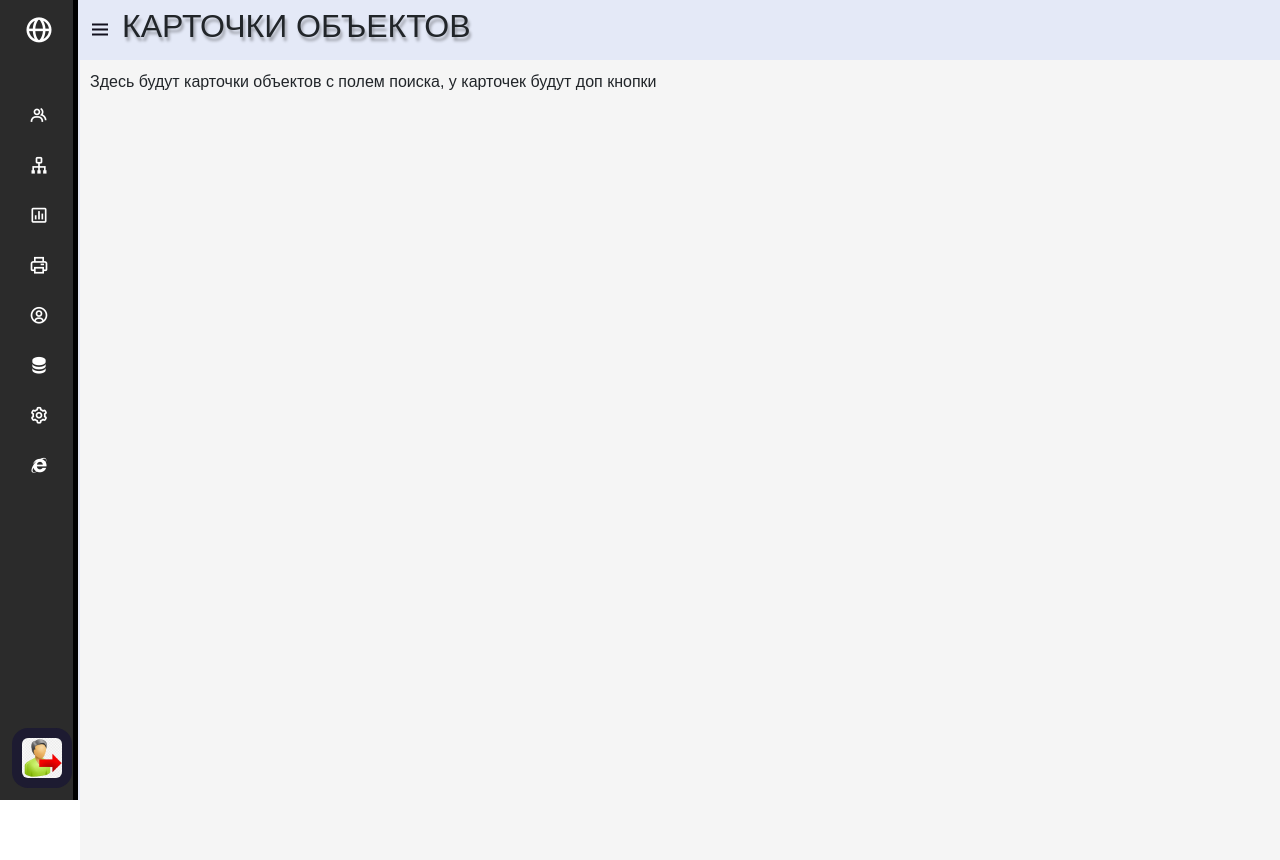
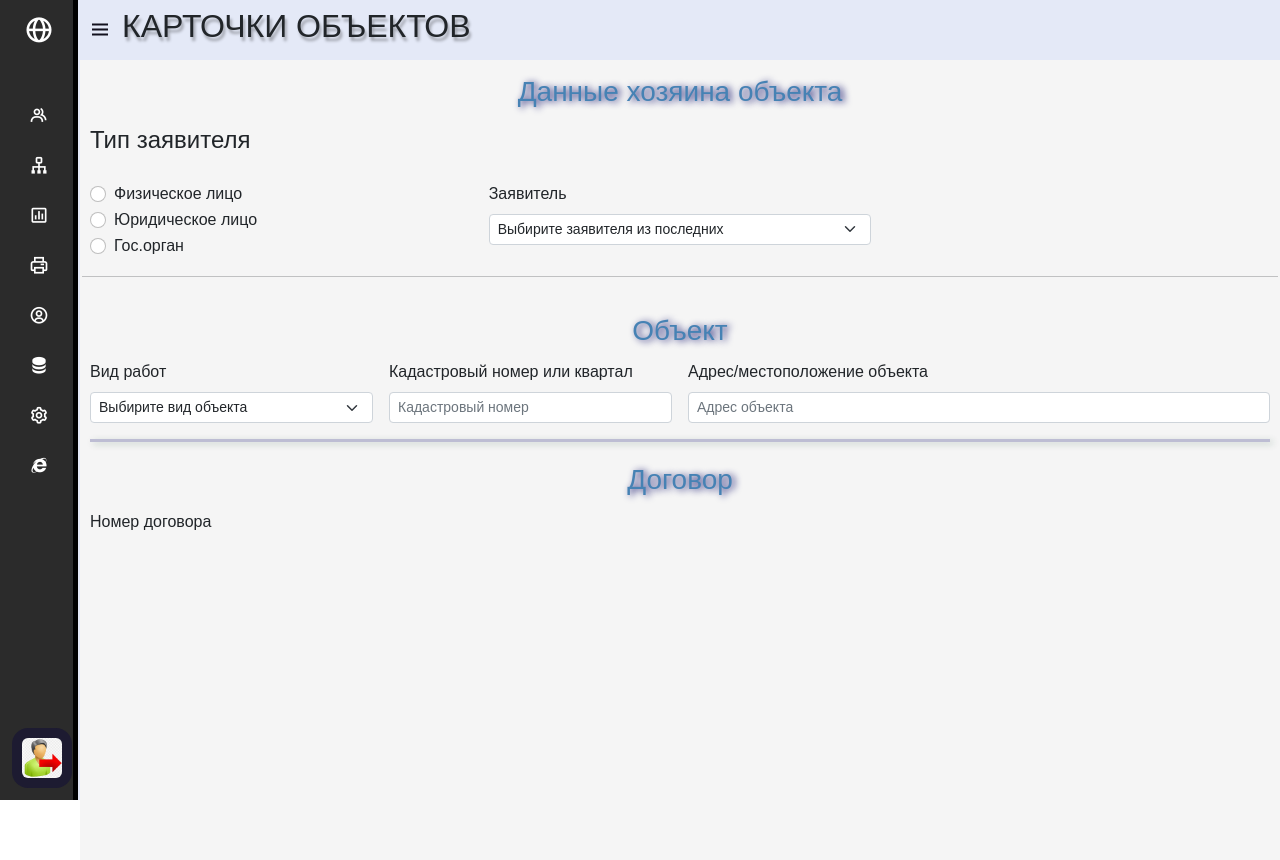
Before and after one commit to dazimir/Ramil, a Django app: page /objects_card in a window 1280 px wide. Run offline with Django 4.2, Linux system fonts and the light colour scheme; some libraries are stand-ins or nearby versions.

Commit message:
01-02-23 Офис

```diff
--- a/crm/main/models.py
+++ b/crm/main/models.py
@@ -55,8 +55,8 @@ class URCustomer(models.Model):
     ul_adress = models.CharField('ЮР адрес', max_length=250)
     ul_phone = models.CharField('телефон', max_length=20)
     ul_email = models.CharField('email', max_length=50)
-    #
-    # ul_kodnomer = models.CharField('номер клиента', max_length=14)
+    ul_sozdal = models.CharField('Завел карточку', max_length=50)
+
 
     def __str__(self):
         n = str(self.ul_name)
--- a/crm/main/templates/main/objects_card.html
+++ b/crm/main/templates/main/objects_card.html
@@ -4,19 +4,97 @@
 CRM "ГК-НК"
 {% endblock %}
 
-{% block operator_name %}
-Мингазов Рамиль
-{% endblock %}
-
-{% block operator_job %}
-Кадастровый инженер
-{% endblock %}
-
-
 {% block page_name %}
     КАРТОЧКИ ОБЪЕКТОВ
 {% endblock %}
 
 {% block content1 %}
-    Здесь будут карточки объектов с полем поиска, у карточек будут доп кнопки
+
+
+<div>
+<h3 class="primer1"> <center>Данные хозяина объекта</center> </h3>
+<form method="post">
+    {% csrf_token %}
+
+    <fieldset class="mb-3">
+            <legend>Тип заявителя</legend>
+        <div class="row g-3">
+            <div class="col-md-4">
+                <div class="form-check">
+                  <input type="radio" name="radios" class="form-check-input" id="exampleRadio1">
+                  <label class="form-check-label" for="exampleRadio1">Физическое лицо</label>
+                </div>
+
+                <div class="form-check">
+                  <input type="radio" name="radios" class="form-check-input" id="exampleRadio2">
+                  <label class="form-check-label" for="exampleRadio2">Юридическое лицо</label>
+                </div>
+
+                <div class="form-check">
+                  <input type="radio" name="radios" class="form-check-input" id="exampleRadio3">
+                  <label class="form-check-label" for="exampleRadio3">Гос.орган</label>
+                </div>
+             </div>
+
+
+            <div class="col-md-4">
+                <div class="md-3">
+                <label for="validationServer01" class="form-label">Заявитель </label>
+                <select class="form-select form-select-sm" aria-label=".form-select-sm example">
+                    <option selected="">Выбирите заявителя из последних</option>
+                    <option value="1">последний заявитель из Б/Д</option>
+                    <option value="2">пред последний заявитель из Б/Д</option>
+                    <option value="3">пред пред последний заявитель из Б/Д</option>
+                </select>
+                </div>
+
+            </div>
+            <hr>
+         </div>
+    </fieldset>
+
+
+
+<h3 class="primer1"> <center>Объект</center> </h3>
+
+                <div class="row g-3">
+                    <div class="col-md-3">
+                        <label for="validationServer03" class="form-label">Вид работ</label>
+                        <select class="form-select form-select-sm" aria-label=".form-select-sm example">
+                            <option selected="">Выбирите вид объекта</option>
+                            <option value="1">1 - Земельный участок (:ЗУ)</option>
+                            <option value="2">2 - Объект капитального строительства (ОКС)</option>
+                            <option value="3">3 - Изыскания (Топосъемка)</option>
+                            <option value="4">4 - Вынос точек (Разбивка)</option>
+                            <option value="5">5 - Заключение кадастрового инженера (ЗКИ)</option>
+                            <option value="6">6 - Акт обследование (Наличие/отсутствие строений)</option>
+                            <option value="7">7 - Экспертное заключение (Экспертиза)</option>
+                            <option value="8">8 - Ортофотоплан (Ортофото)</option>
+                        </select>
+                    </div>
+
+                    <div class="col-md-3">
+                        <label for="validationServer04" class="form-label">Кадастровый номер или квартал</label>
+                        <input class="form-control form-control-sm" type="text" placeholder="Кадастровый номер" aria-label=".form-control-sm example">
+                    </div>
+
+                    <div class="col-md">
+                        <label for="validationServer05" class="form-label">Адрес/местоположение объекта</label>
+                        <input class="form-control form-control-sm" type="text" placeholder="Адрес объекта" aria-label=".form-control-sm example">
+                    </div>
+
+                    </div>
+                    <hr class="hr">
+
+<h3 class="primer1"> <center>Договор</center> </h3>
+
+                    <div class="row g-3">
+                    <div class="col-md-3">
+                        <label for="validationServer03" class="form-label">Номер договора</label>
+
+
+
+</form>
+                </div>
+
 {% endblock %}
--- a/crm/main/templates/main/spisok_zayavit_FL.html
+++ b/crm/main/templates/main/spisok_zayavit_FL.html
@@ -14,7 +14,7 @@ CRM "ГК-НК"
 
 
 {% block page_name %}
-    СПИСОК ЗАЯВИТЕЛЕЙ ФИЗ.ЛИЦА
+    СПИСОК ЗАЯВИТЕЛЕЙ ФИЗИЧЕСКИЕ ЛИЦА
 {% endblock %}
 
 {% block content1 %}
```
Also changed, not shown: crm/crm/settings.py (+0 -11 lines), crm/main/templates/main/zayavitel_FL.html (+0 -9 lines), crm/main/migrations/0001_initial.py.
